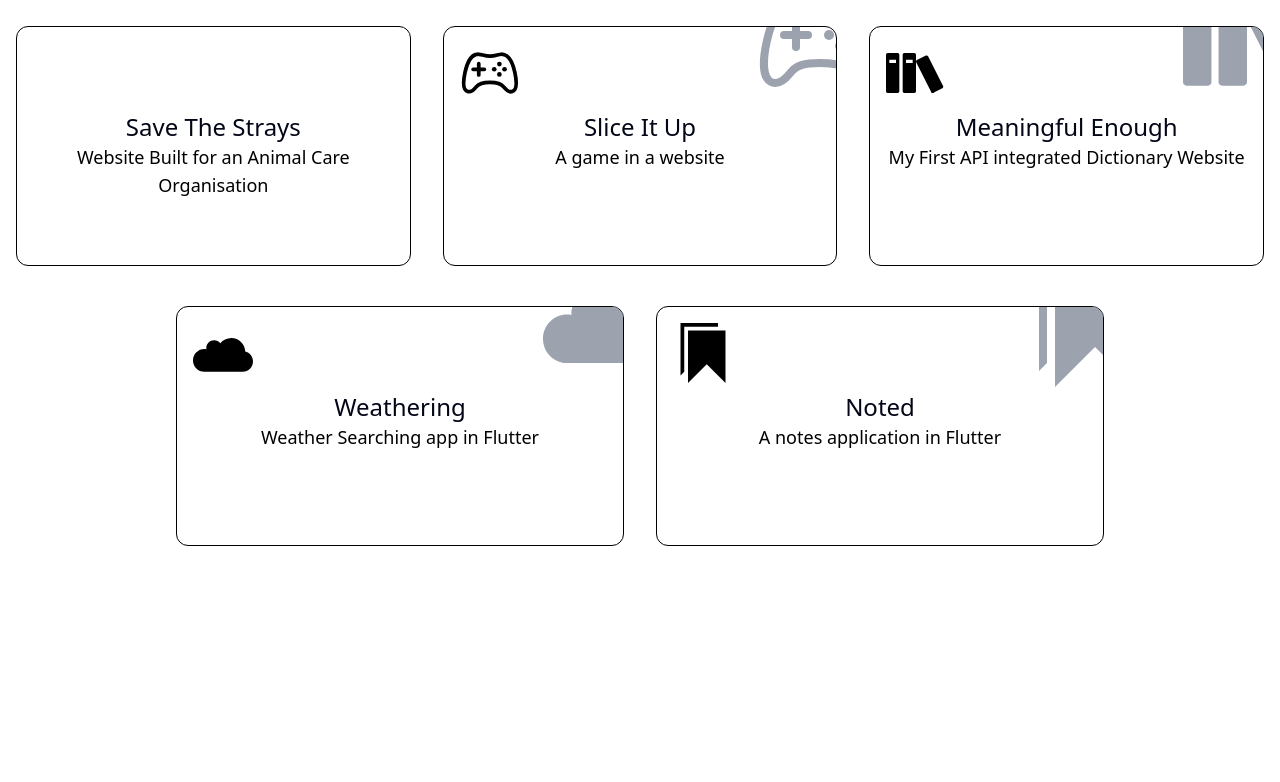
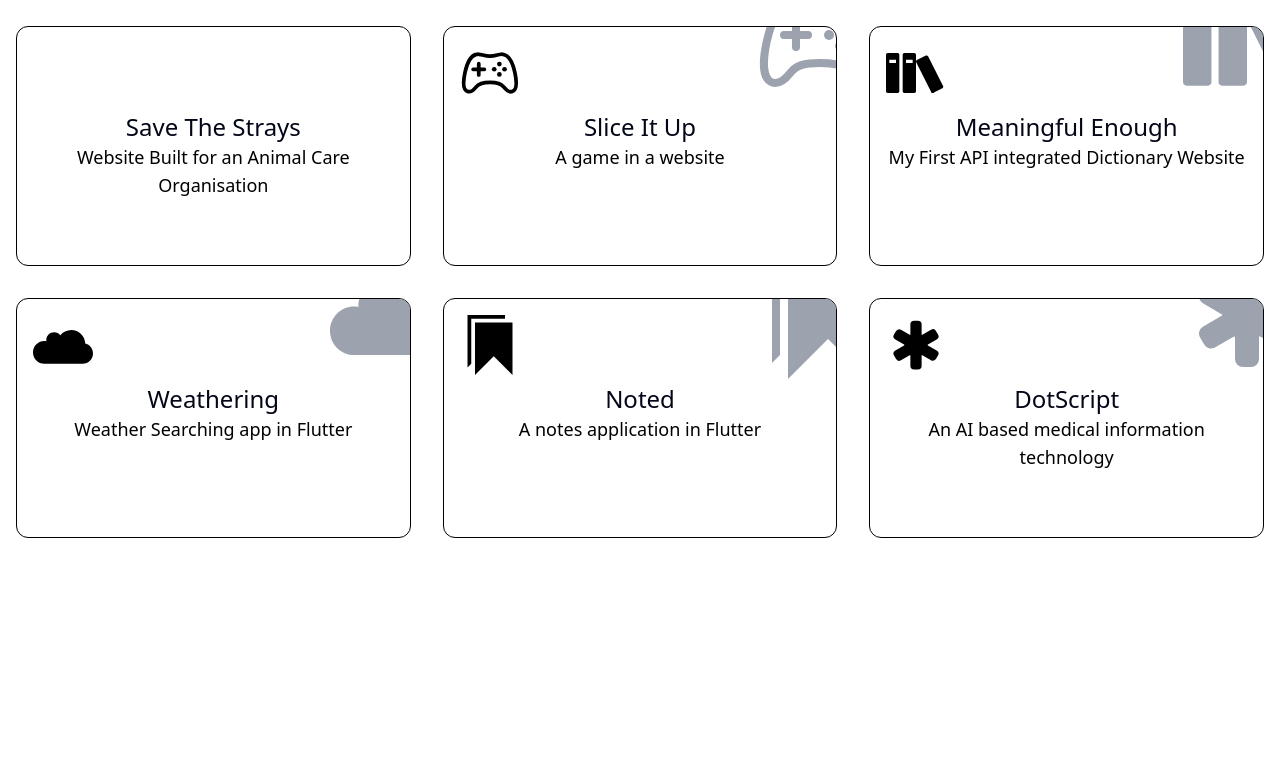
Before and after one commit to Itshardtofindagoodname/PortFolio, a React (Vite) app: page / in a window 1280 px wide. Shown: the part 1885-2667 px from the top of the page. Built offline with nearby package versions, Linux system fonts and the light colour scheme; some icons are missing; a web font is replaced by a local one.

Commit message:
UI changes

```diff
--- a/src/pages/projects.jsx
+++ b/src/pages/projects.jsx
@@ -1,7 +1,7 @@
 import React from "react";
 import { ImBookmarks, ImBooks, ImCloud} from "react-icons/im";
 import {PiDogFill} from "react-icons/pi";
-import {IoGameControllerOutline} from "react-icons/io5"
+import {IoGameControllerOutline, IoMedical} from "react-icons/io5"
 import { motion } from 'framer-motion';
 import { useInView } from 'react-intersection-observer';
 
@@ -9,7 +9,7 @@ const Projects = () => {
     return (
         <div className=" p-4 my-20 lg:my-40 mx-auto">
             <p className="text-6xl font-semibold mb-8 md:mb-20 text-center"><span className="font-caveat text-green-400">Projects</span> that I have Build</p>
-            <div className="grid gap-4 md:gap-8 grid-cols-1 lg:grid-cols-3">
+            <div className="grid gap-4 md:gap-8 grid-cols-1 md:grid-cols-2 lg:grid-cols-3">
                 <Card
                     title="Save The Strays"
                     subtitle="Website Built for an Animal Care Organisation"
@@ -26,8 +26,6 @@ const Projects = () => {
                     subtitle="My First API integrated Dictionary Website"
                     href="https://meaningful-enough.netlify.app"
                     Icon={ImBooks} />
-            </div>
-            <div className="grid gap-2 md:gap-8 grid-cols-1 lg:grid-cols-2 mt-4 lg:mx-40 lg:mt-10">
                 <Card
                     title="Weathering"
                     subtitle="Weather Searching app in Flutter"
@@ -38,6 +36,11 @@ const Projects = () => {
                     subtitle="A notes application in Flutter"
                     href="https://www.mediafire.com/file/kvy2nknmboxuuku/Noted.apk/file"
                     Icon={ImBookmarks} />
+                <Card
+                    title="DotScript"
+                    subtitle="An AI based medical information technology"
+                    href="https://dotscript.netlify.app"
+                    Icon={IoMedical} />
             </div>
         </div>
     );
```
